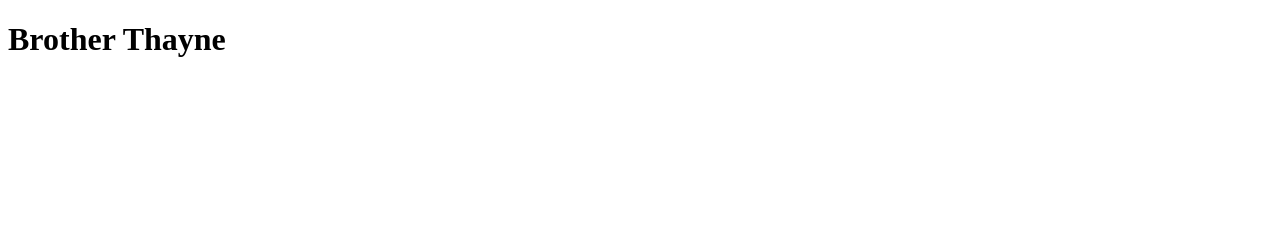
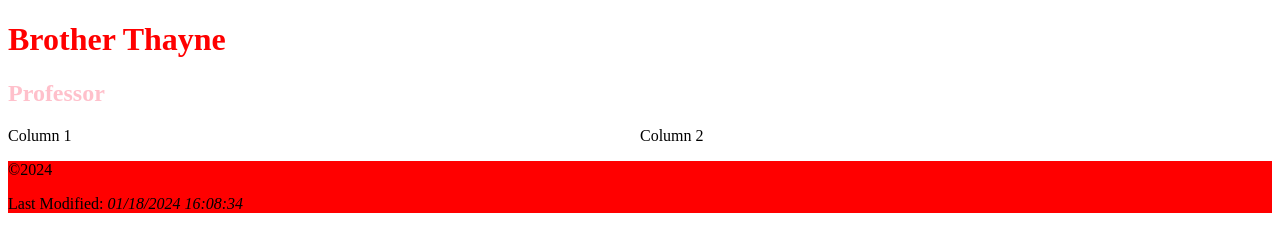
Before and after one commit to timthayne/wdd230, a plain HTML site: page index.html in a window 1280 px wide. Drawn offline with Linux system fonts and the light colour scheme.

Commit message:
Lesson 1 Day 4

```diff
--- a/index.html
+++ b/index.html
@@ -10,9 +10,17 @@
   <body>
     <header></header>
     <main>
-      <h1>Brother Thayne</h1>
+      <h1 id="name" class="yellow">Brother Thayne</h1>
+      <h2>Professor</h2>
+      <section class="container">
+        <article>Column 1</article>
+        <article>Column 2</article>
+      </section>
     </main>
-    <footer></footer>
-    <script src="scripts/index.js"></script>
+    <footer>
+      <p id="year"></p>
+      <p id="lastModified"></p>
+    </footer>
+    <script src="scripts/getDates.js"></script>
   </body>
 </html>
--- /dev/null
+++ b/scripts/getDates.js
@@ -0,0 +1,9 @@
+// get current year
+const currentYearElement = document.querySelector('#year');
+const currentYear = new Date().getFullYear();
+currentYearElement.innerHTML = `&copy;${currentYear}`;
+
+// get last modified date
+const lastModifiedElement = document.querySelector('#lastModified');
+const lastModified = document.lastModified;
+lastModifiedElement.innerHTML = `Last Modified: <em>${lastModified}</em>`;
--- a/styles/base.css
+++ b/styles/base.css
@@ -0,0 +1,22 @@
+/* html selector */
+h1 {
+  color: red;
+}
+
+footer {
+  background-color: red;
+}
+
+.yellow {
+  color: yellow;
+}
+
+.container {
+  display: grid;
+  grid-template-columns: 1fr;
+}
+
+/* id selectors */
+#name {
+  color: blue;
+}
--- a/styles/larger.css
+++ b/styles/larger.css
@@ -0,0 +1,13 @@
+@media only screen and (min-width: 32em) {
+  h2 {
+   color: pink;
+  }
+
+    .container {
+    grid-template-columns: 1fr 1fr;
+  }
+
+  #name {
+    color: red;
+  }
+}
```
Also changed, not shown: lesson1/chamber-site-plan.html (added, +35 -0 lines), scripts/index.js (deleted), 1 other file.
